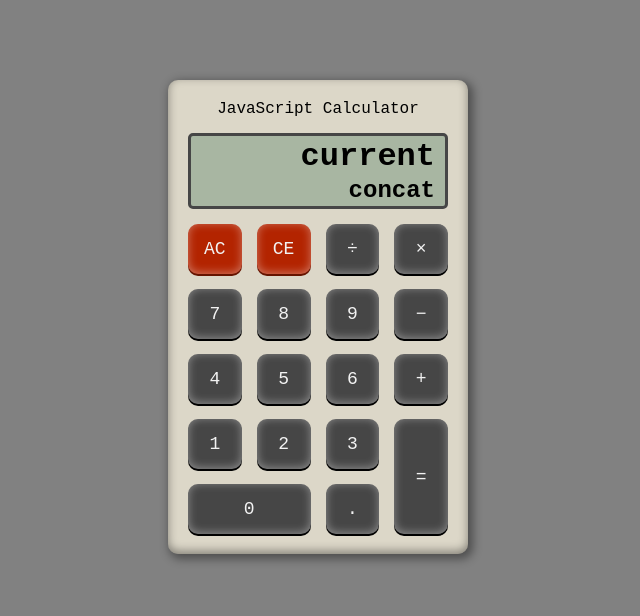
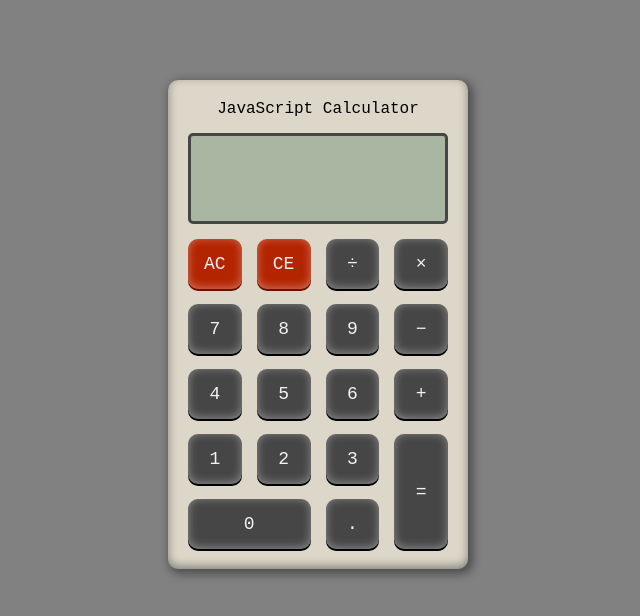
Before and after one commit to BleckJeck/JavaScript-Calculator, a plain HTML site: page index.html in a window 1280 px wide. Shown: the whole page, without its empty margins (322-962 px from the left). Drawn offline with nearby package versions, Linux system fonts and the light colour scheme; a web font is replaced by a local one.

Commit message:
fixed screen height

```diff
--- a/app.js
+++ b/app.js
@@ -0,0 +1,5 @@
+/* jshint esversion: 6 */
+
+const app = new Vue({
+
+});
--- a/index.html
+++ b/index.html
@@ -13,8 +13,8 @@
       <div id="calc-case">
         <p>JavaScript Calculator</p>
         <div id="calc-screen">
-          <h1 id="calc-screen-current">current</h1>
-          <h2 id="calc-screen-concat">concat</h2>
+          <h1 id="calc-screen-current"></h1>
+          <h2 id="calc-screen-concat"></h2>
         </div>
         <div id="calc-buttons">
           <button class="red" id="AC">AC</button>
--- a/styles.css
+++ b/styles.css
@@ -25,6 +25,7 @@ body {
 }
 
 #calc-screen {
+  min-height: 85px;
   border: 3px solid #464646;
   background-color: #A8B6A2;
   border-radius: 5px;
@@ -33,7 +34,7 @@ body {
 }
 
 #calc-screen h2, #calc-screen h1 {
-  margin: 2px 10px;
+  margin: 1px 10px;
 }
 
 #calc-buttons {
```
